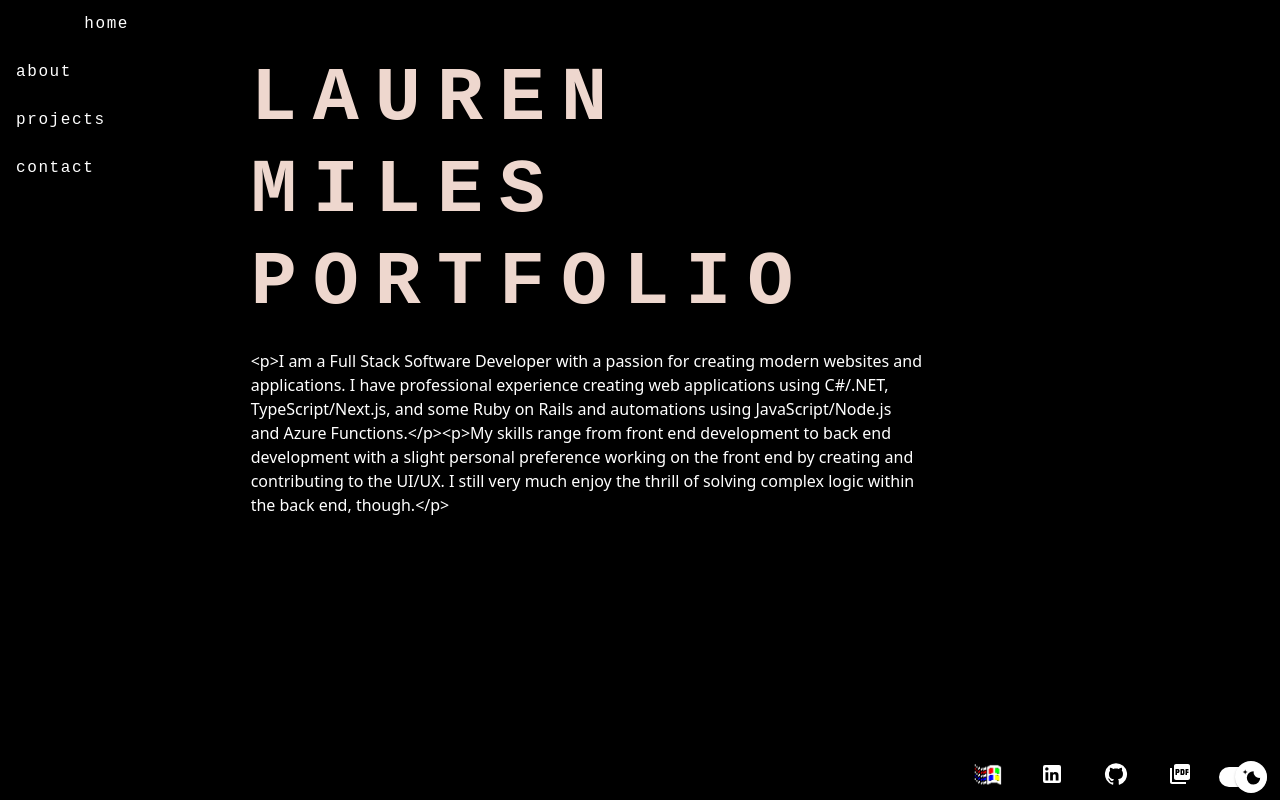
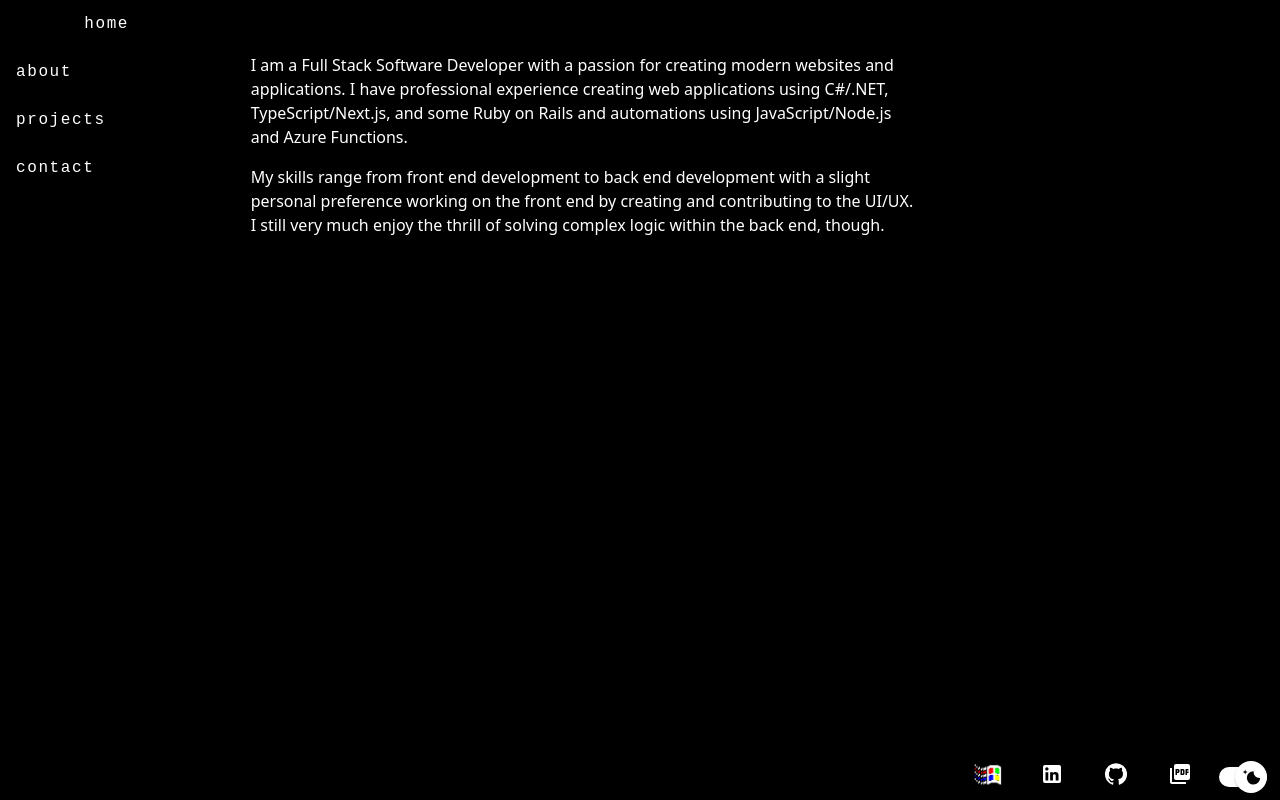
Before and after one commit to laurenmilesdev/portfolio, a Next.js app: page / in a window 1280 px wide. Built offline with nearby package versions, Linux system fonts and the light colour scheme; a web font is replaced by a local one.

Commit message:
Updated Home

```diff
--- a/src/components/portfolio/pages/home/Home.tsx
+++ b/src/components/portfolio/pages/home/Home.tsx
@@ -1,7 +1,5 @@
 type Props = {
-  subtitle: string;
   description: string;
-  useWindowsTheme: boolean;
 };
 
 export const subtitleDivId = 'home-subtitle';
@@ -9,16 +7,12 @@ export const descriptionDivId = 'home-description';
 export const imageId = 'logo';
 export const altText = 'Image of Lauren within text that says Lauren Miles';
 
-export default function Home({ subtitle, description }: Props): JSX.Element {
+export default function Home({ description }: Props): JSX.Element {
   return (
-    <div className={`col-md-12`}>
-      <div className={`col-md-12`} id={subtitleDivId}>
-        <h1>{subtitle}</h1>
-      </div>
-
-      <div className={`col-md-12`} id={descriptionDivId}>
-        {description}
-      </div>
-    </div>
+    <div
+      className={`col-md-12`}
+      id={descriptionDivId}
+      dangerouslySetInnerHTML={{ __html: description }}
+    ></div>
   );
 }
```
